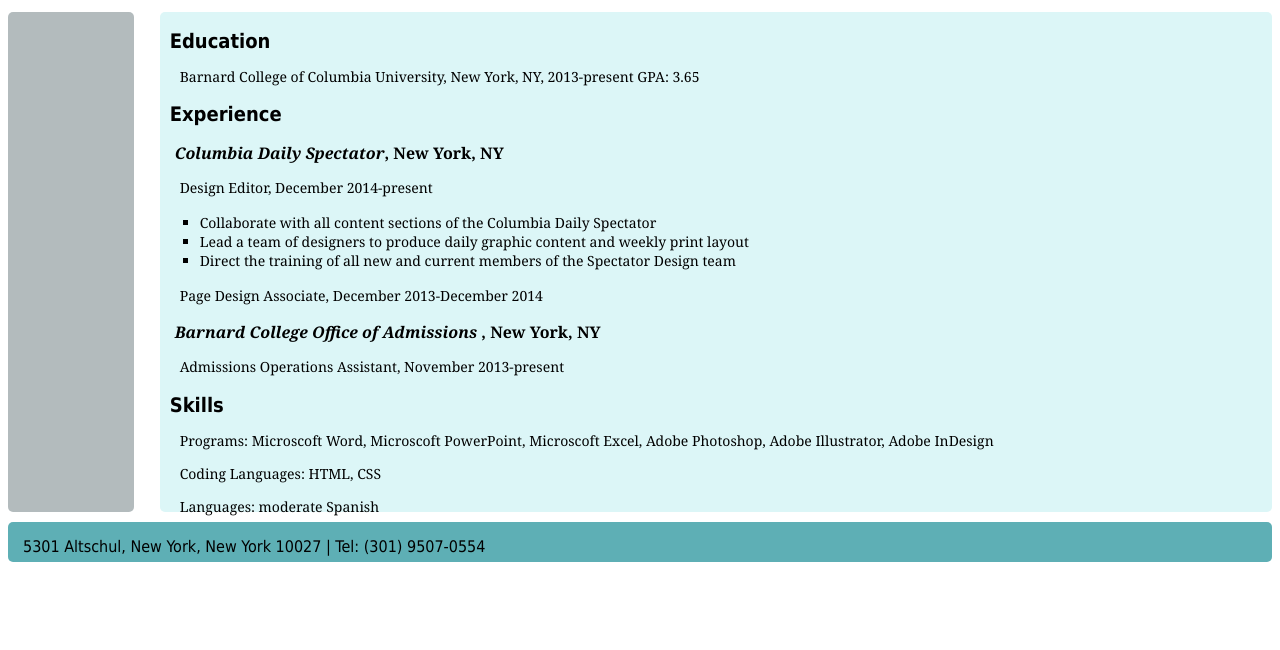
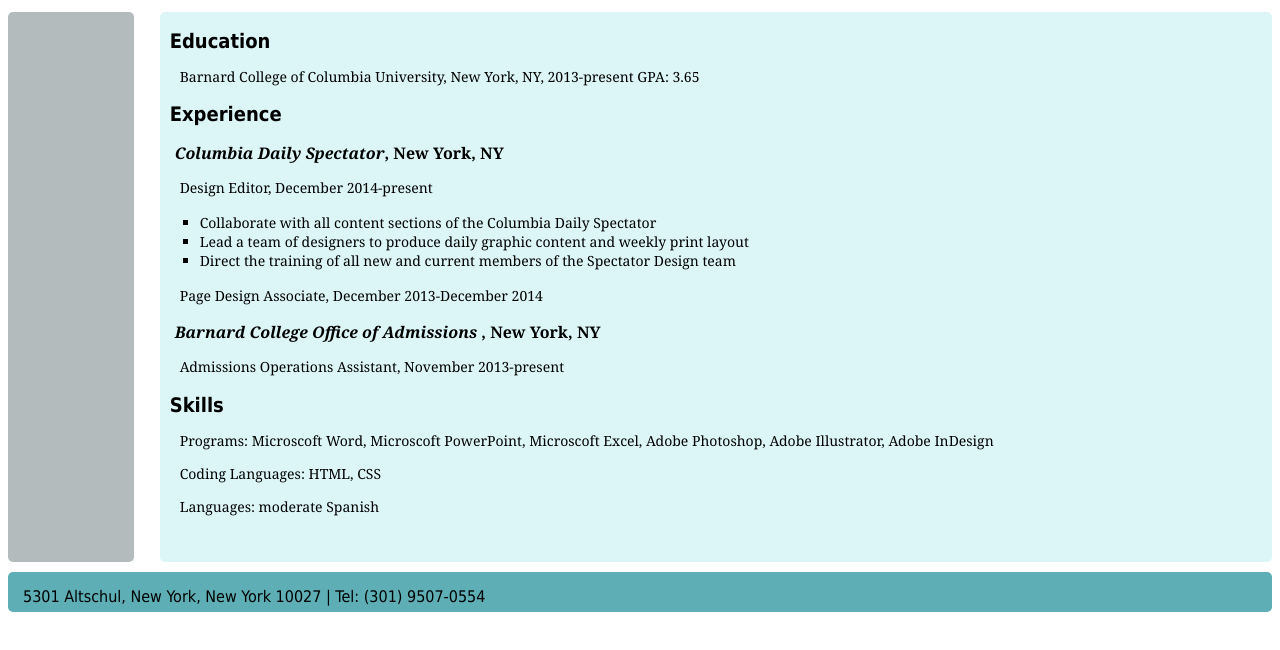
Before and after one commit to jennabeers/resume, a plain HTML site: page index.html in a window 1280 px wide. Shown: the part 46-696 px from the top of the page. Drawn offline with Linux system fonts and the light colour scheme.

Commit message:
box height

```diff
--- a/stylesheet.css
+++ b/stylesheet.css
@@ -6,7 +6,9 @@
     text-decoration: none;
     color: #787878;
 }
-
+a:hover{
+    color: white;
+}
 #header {
     z-index: 1;
     position: fixed;
@@ -58,7 +60,7 @@
     position: relative;
     float: left;
     width: 10%;
-    height: 500px;
+    height: 550px;
     background-color: #B3BBBD;
 	margin-top: 50px;
 	margin-bottom: 10px;
@@ -68,7 +70,7 @@
     float: right;
     margin-top: 50px;
     width: 88%;
-    height: 500px;
+    height: 550px;
     background-color: #DCF6F7;
 	margin-bottom: 10px;
 }
```
